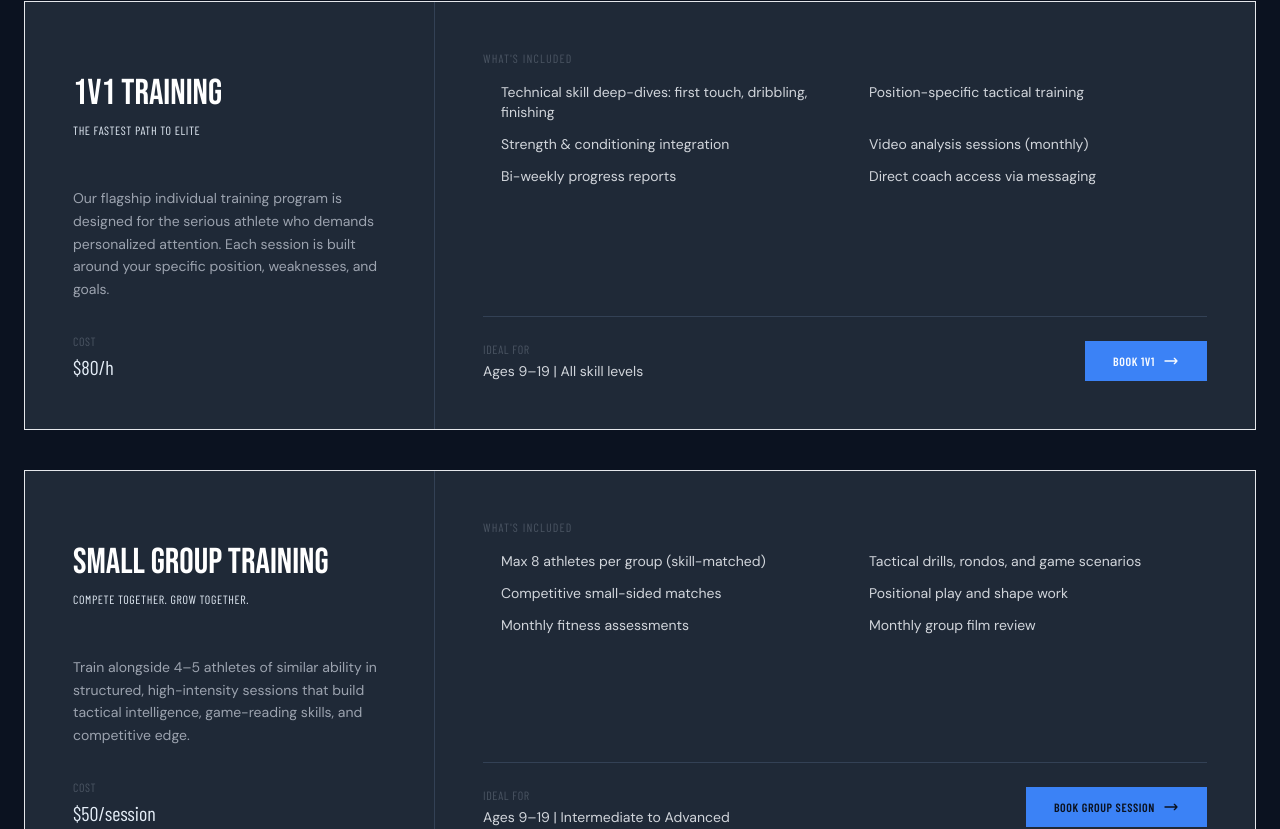
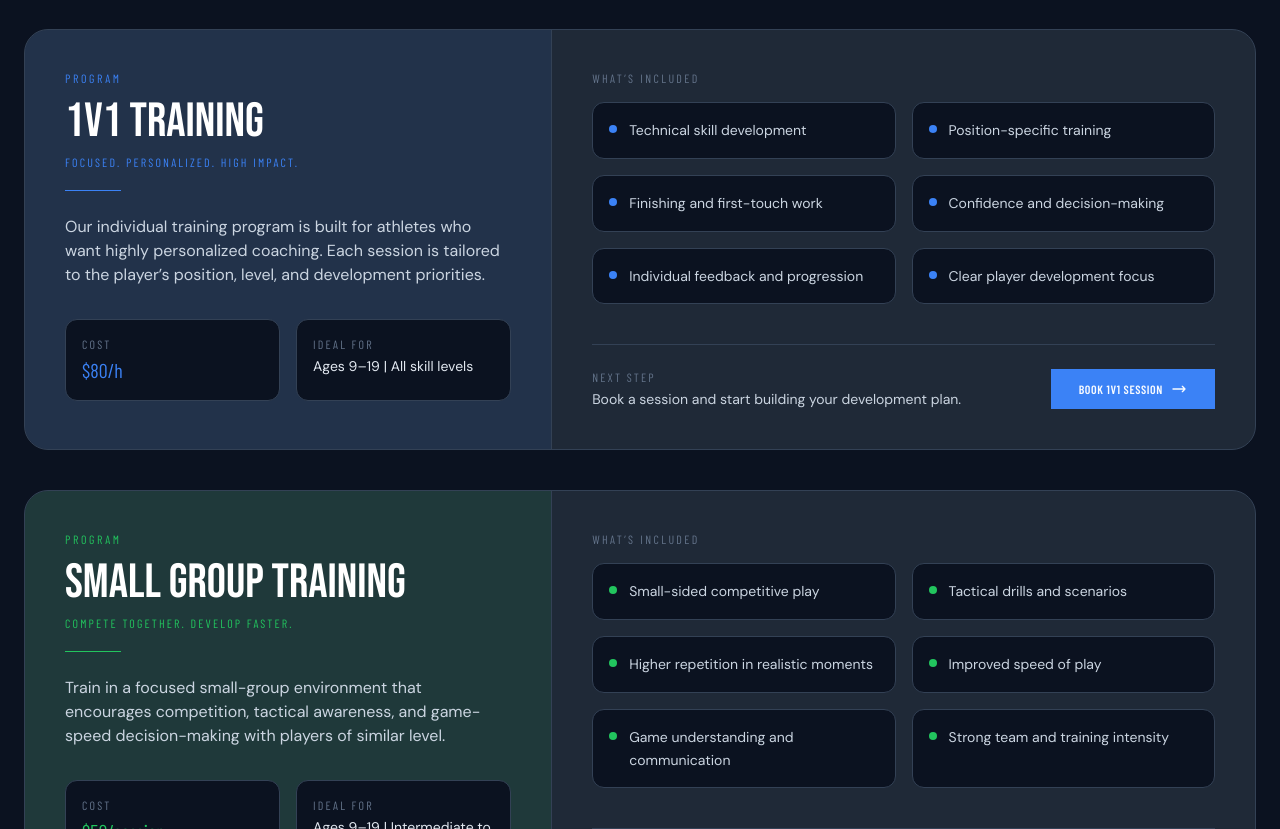
Before and after one commit to savannahathleticacademy-sys/savannah-athletic, a React (Vite) app: page /programs in a window 1280 px wide. Shown: the part 631-1460 px from the top of the page. Built offline with nearby package versions, Linux system fonts and the light colour scheme; a web font is replaced by a local one.

Commit message:
Update Programs.jsx

```diff
--- a/src/Programs.jsx
+++ b/src/Programs.jsx
@@ -4,63 +4,58 @@ import PageHero from './PageHero.jsx'
 const programs = [
   {
     id: 'one-v-one',
-    tag: '',
     title: '1v1 Training',
-    tagline: 'The Fastest Path to Elite',
+    tagline: 'Focused. Personalized. High Impact.',
     price: '$80/h',
     description:
-      'Our flagship individual training program is designed for the serious athlete who demands personalized attention. Each session is built around your specific position, weaknesses, and goals.',
+      'Our individual training program is built for athletes who want highly personalized coaching. Each session is tailored to the player’s position, level, and development priorities.',
     details: [
-      'Technical skill deep-dives: first touch, dribbling, finishing',
-      'Position-specific tactical training',
-      'Strength & conditioning integration',
-      'Video analysis sessions (monthly)',
-      'Bi-weekly progress reports',
-      'Direct coach access via messaging',
+      'Technical skill development',
+      'Position-specific training',
+      'Finishing and first-touch work',
+      'Confidence and decision-making',
+      'Individual feedback and progression',
+      'Clear player development focus',
     ],
     ideal: 'Ages 9–19 | All skill levels',
-    cta: 'Book 1v1',
-    accent: 'gold',
+    cta: 'Book 1v1 Session',
+    theme: 'blue',
   },
   {
     id: 'small-group',
-    tag: '',
     title: 'Small Group Training',
-    tagline: 'Compete Together. Grow Together.',
+    tagline: 'Compete Together. Develop Faster.',
     price: '$50/session',
     description:
-      'Train alongside 4–5 athletes of similar ability in structured, high-intensity sessions that build tactical intelligence, game-reading skills, and competitive edge.',
+      'Train in a focused small-group environment that encourages competition, tactical awareness, and game-speed decision-making with players of similar level.',
     details: [
-      'Max 8 athletes per group (skill-matched)',
-      'Tactical drills, rondos, and game scenarios',
-      'Competitive small-sided matches',
-      'Positional play and shape work',
-      'Monthly fitness assessments',
-      'Monthly group film review',
+      'Small-sided competitive play',
+      'Tactical drills and scenarios',
+      'Higher repetition in realistic moments',
+      'Improved speed of play',
+      'Game understanding and communication',
+      'Strong team and training intensity',
     ],
     ideal: 'Ages 9–19 | Intermediate to Advanced',
     cta: 'Book Group Session',
-    accent: 'turf',
+    theme: 'green',
   },
 ]
 
-const ACCENT = {
-  gold: {
-    border: 'border-gold/30',
-    tag: 'text-gold',
-    bg: 'bg-gold/5',
-    dot: 'bg-gold',
-    btn: 'btn-primary',
-    line: 'bg-gold',
+const themeStyles = {
+  blue: {
+    panel: 'bg-blue/10 border-blue/20',
+    label: 'text-blue',
+    line: 'bg-blue',
+    dot: 'bg-blue',
+    button: 'btn-primary',
   },
-  turf: {
-    border: 'border-turf/30',
-    tag: 'text-turf-light',
-    bg: 'bg-turf/5',
-    dot: 'bg-turf-light',
-    btn:
-      'btn-outline border-turf-light text-turf-light hover:bg-turf-light hover:text-pitch-black',
-    line: 'bg-turf-light',
+  green: {
+    panel: 'bg-green/10 border-green/20',
+    label: 'text-green',
+    line: 'bg-green',
+    dot: 'bg-green',
+    button: 'btn-outline',
   },
 }
 
@@ -76,90 +71,102 @@ export default function Programs() {
             <span className="text-gradient-gold">PROGRAMS</span>
           </>
         }
-        subtitle="Three pathways. One goal — make you the best athlete you can be."
+        subtitle="Purpose-built training pathways designed to help athletes improve, compete, and move forward with confidence."
       />
 
       <section className="py-20 bg-pitch-black">
         <div className="max-w-7xl mx-auto px-4 sm:px-6 space-y-10">
-          {programs.map((p) => {
-            const A = ACCENT[p.accent]
+          {programs.map((program) => {
+            const styles = themeStyles[program.theme]
+
             return (
               <div
-                key={p.id}
-                className={`border ${A.border} bg-pitch-card overflow-hidden group hover:shadow-[0_16px_64px_rgba(0,0,0,0.5)] transition-all duration-500`}
+                key={program.id}
+                className="rounded-3xl border border-pitch-border bg-pitch-card overflow-hidden hover:shadow-[0_16px_64px_rgba(0,0,0,0.45)] transition-all duration-500"
               >
-                <div className="grid grid-cols-1 lg:grid-cols-3">
-                  <div
-                    className={`${A.bg} border-r border-pitch-border p-8 lg:p-12 flex flex-col justify-between`}
-                  >
-                    <div>
-                      <div
-                        className={`font-display text-7xl ${A.tag} opacity-20 leading-none mb-6`}
-                      >
-                        {p.tag}
+                <div className="grid grid-cols-1 lg:grid-cols-[1.05fr_1.4fr]">
+                  {/* LEFT PANEL */}
+                  <div className={`p-8 lg:p-10 border-b lg:border-b-0 lg:border-r border-pitch-border ${styles.panel}`}>
+                    <div className="mb-8">
+                      <div className={`text-xs font-heading tracking-[0.22em] uppercase mb-3 ${styles.label}`}>
+                        Program
                       </div>
-                      <h2 className="font-display text-4xl text-white mb-2">
-                        {p.title}
+
+                      <h2 className="font-display text-4xl md:text-5xl text-white mb-2 leading-none">
+                        {program.title}
                       </h2>
-                      <div
-                        className={`font-heading tracking-wider uppercase text-xs ${A.tag} mb-6`}
-                      >
-                        {p.tagline}
+
+                      <div className={`font-heading tracking-[0.18em] uppercase text-xs mb-5 ${styles.label}`}>
+                        {program.tagline}
                       </div>
-                      <div className={`w-12 h-px ${A.line} mb-6`} />
-                      <p className="text-gray-400 text-sm leading-relaxed">
-                        {p.description}
+
+                      <div className={`w-14 h-px ${styles.line} mb-6`} />
+
+                      <p className="text-slate-300 text-sm md:text-base leading-relaxed">
+                        {program.description}
                       </p>
                     </div>
 
-                    <div className="mt-8">
-                      <div className="text-gray-600 text-xs font-heading tracking-wider uppercase mb-1">
-                        Cost
+                    <div className="grid grid-cols-1 sm:grid-cols-2 gap-4">
+                      <div className="rounded-xl border border-pitch-border bg-pitch-black p-4">
+                        <div className="text-slate-500 text-xs font-heading tracking-[0.18em] uppercase mb-1">
+                          Cost
+                        </div>
+                        <div className={`font-heading text-xl ${styles.label}`}>
+                          {program.price}
+                        </div>
                       </div>
-                      <div className={`font-heading text-xl ${A.tag}`}>
-                        {p.price}
+
+                      <div className="rounded-xl border border-pitch-border bg-pitch-black p-4">
+                        <div className="text-slate-500 text-xs font-heading tracking-[0.18em] uppercase mb-1">
+                          Ideal For
+                        </div>
+                        <div className="text-slate-200 text-sm">
+                          {program.ideal}
+                        </div>
                       </div>
                     </div>
                   </div>
 
-                  <div className="lg:col-span-2 p-8 lg:p-12 flex flex-col justify-between">
+                  {/* RIGHT PANEL */}
+                  <div className="p-8 lg:p-10 flex flex-col justify-between">
                     <div>
-                      <div className="text-gray-600 text-xs font-heading tracking-widest uppercase mb-4">
-                        What's Included
+                      <div className="text-slate-500 text-xs font-heading tracking-[0.2em] uppercase mb-4">
+                        What’s Included
                       </div>
 
-                      <ul className="grid grid-cols-1 md:grid-cols-2 gap-3 mb-8">
-                        {p.details.map((d) => (
-                          <li
-                            key={d}
-                            className="flex items-start gap-3 text-sm text-gray-300"
+                      <div className="grid grid-cols-1 md:grid-cols-2 gap-4 mb-10">
+                        {program.details.map((detail) => (
+                          <div
+                            key={detail}
+                            className="rounded-xl border border-pitch-border bg-pitch-black p-4"
                           >
-                            <span
-                              className={`w-1.5 h-1.5 rounded-full ${A.dot} mt-1.5 flex-shrink-0`}
-                            />
-                            {d}
-                          </li>
+                            <div className="flex items-start gap-3">
+                              <span className={`w-2 h-2 rounded-full mt-1.5 flex-shrink-0 ${styles.dot}`} />
+                              <span className="text-slate-300 text-sm leading-relaxed">
+                                {detail}
+                              </span>
+                            </div>
+                          </div>
                         ))}
-                      </ul>
+                      </div>
                     </div>
 
-                    <div className="flex flex-col sm:flex-row items-start sm:items-center justify-between gap-4 pt-6 border-t border-pitch-border">
+                    <div className="pt-6 border-t border-pitch-border flex flex-col sm:flex-row items-start sm:items-center justify-between gap-4">
                       <div>
-                        <div className="text-gray-600 text-xs font-heading tracking-wider uppercase mb-1">
-                          Ideal For
+                        <div className="text-slate-500 text-xs font-heading tracking-[0.18em] uppercase mb-1">
+                          Next Step
                         </div>
-                        <div className="text-gray-300 text-sm">{p.ideal}</div>
+                        <div className="text-slate-300 text-sm">
+                          Book a session and start building your development plan.
+                        </div>
                       </div>
 
                       <Link
                         to="/book"
-                        className={`btn-primary text-xs flex-shrink-0 ${
-                          p.accent === 'turf'
-                            ? 'bg-turf-light text-pitch-black hover:bg-turf hover:shadow-[0_0_24px_rgba(64,145,108,0.4)]'
-                            : ''
-                        }`}
+                        className={`${styles.button} text-xs flex-shrink-0`}
                       >
-                        {p.cta}
+                        {program.cta}
                         <svg
                           className="w-4 h-4"
                           fill="none"
@@ -184,23 +191,24 @@ export default function Programs() {
       </section>
 
       <section className="py-20 bg-pitch-dark">
-        <div className="max-w-3xl mx-auto px-4 sm:px-6 text-center">
+        <div className="max-w-4xl mx-auto px-4 sm:px-6 text-center">
           <div className="flex items-center gap-3 mb-3 justify-center">
-            <div className="w-8 h-px bg-gold" />
-            <span className="section-label">Questions?</span>
+            <div className="w-8 h-px bg-blue" />
+            <span className="section-label">Need Help Choosing?</span>
+            <div className="w-8 h-px bg-green" />
           </div>
 
           <h2 className="display-heading text-4xl md:text-5xl mb-4">
             NOT SURE WHERE TO START?
           </h2>
 
-          <p className="text-gray-400 mb-8">
-            We'll match you with the right program for your age, skill level, and goals.
-            Book a free 15-minute discovery call.
+          <p className="text-slate-400 mb-8 max-w-2xl mx-auto leading-relaxed">
+            We’ll help match you with the right training option based on age,
+            experience, goals, and the type of support you need most.
           </p>
 
           <Link to="/contact" className="btn-outline">
-            Get in Touch
+            Contact Us
           </Link>
         </div>
       </section>
```
